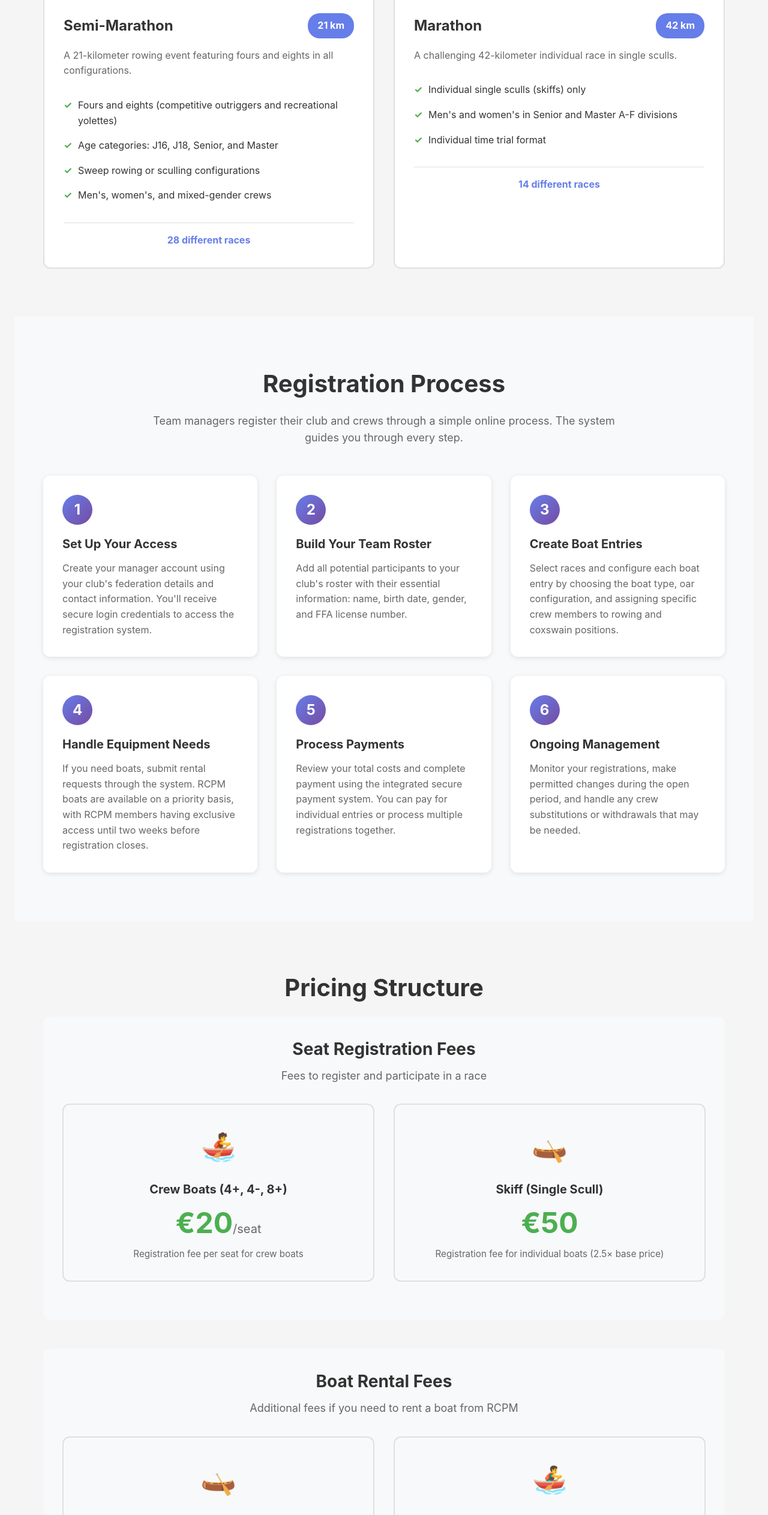
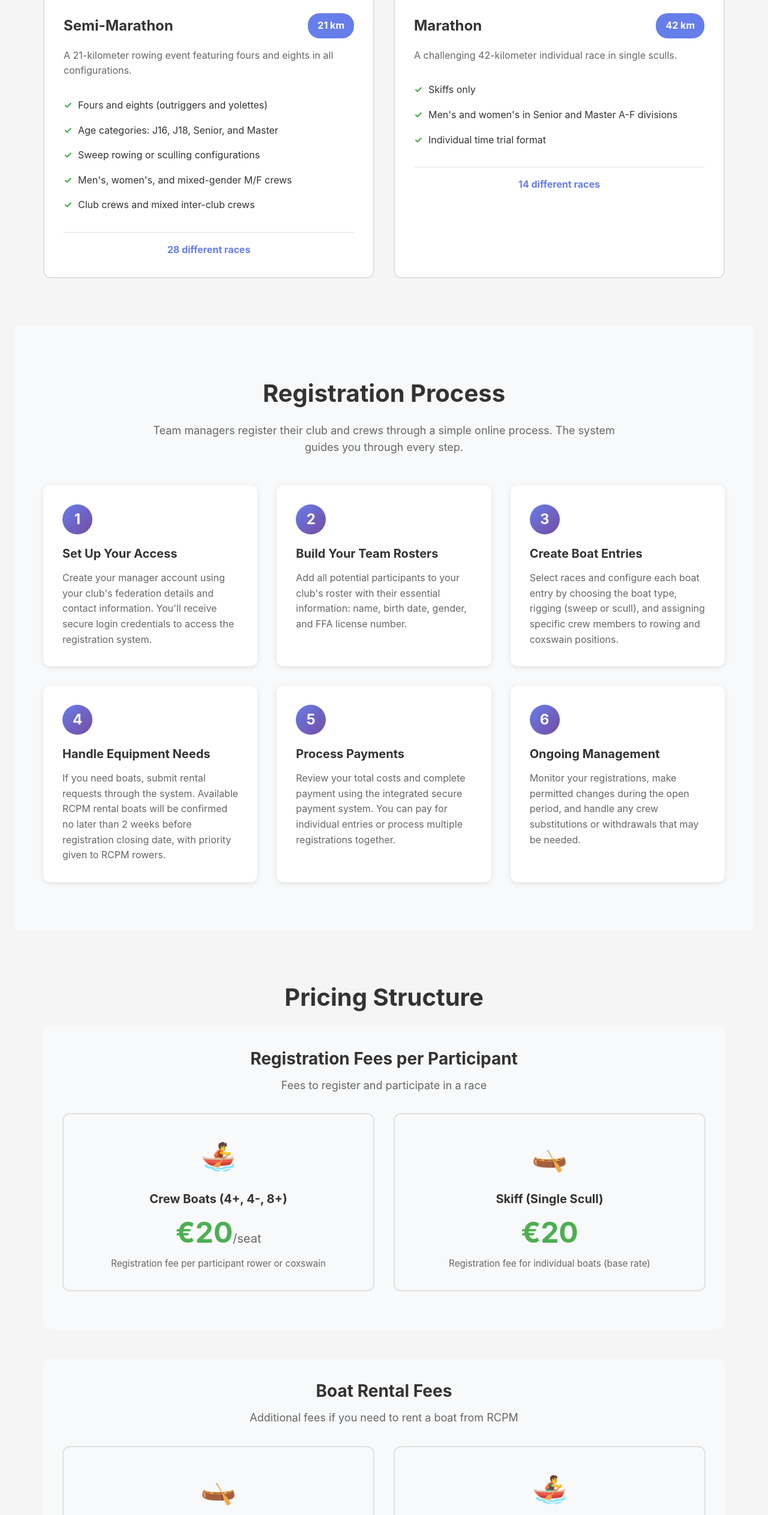
Before and after one commit to vbontoux/impressionnistes, a Vue app in the folder frontend/: page / in a window 1280 px wide. Shown: the part 1744-4270 px from the top of the page at 60% size. Built offline with nearby package versions, Linux system fonts and the light colour scheme; no server answers.

Commit message:
Fixed home page wording and fixed skiff place price to 20 euros instead of 50 euros

```diff
--- a/frontend/src/locales/en.json
+++ b/frontend/src/locales/en.json
@@ -521,16 +521,17 @@
       "semiMarathon": {
         "title": "Semi-Marathon",
         "description": "A 21-kilometer rowing event featuring fours and eights in all configurations.",
-        "boats": "Fours and eights (competitive outriggers and recreational yolettes)",
+        "boats": "Fours and eights (outriggers and yolettes)",
         "categories": "Age categories: J16, J18, Senior, and Master",
         "oars": "Sweep rowing or sculling configurations",
-        "crews": "Men's, women's, and mixed-gender crews",
+        "crews": "Men's, women's, and mixed-gender M/F crews",
+        "clubCrews": "Club crews and mixed inter-club crews",
         "racesCount": "28 different races"
       },
       "marathon": {
         "title": "Marathon",
         "description": "A challenging 42-kilometer individual race in single sculls.",
-        "boats": "Individual single sculls (skiffs) only",
+        "boats": "Skiffs only",
         "categories": "Men's and women's in Senior and Master A-F divisions",
         "format": "Individual time trial format",
         "racesCount": "14 different races"
@@ -544,16 +545,16 @@
         "description": "Create your manager account using your club's federation details and contact information. You'll receive secure login credentials to access the registration system."
       },
       "step2": {
-        "title": "Build Your Team Roster",
+        "title": "Build Your Team Rosters",
         "description": "Add all potential participants to your club's roster with their essential information: name, birth date, gender, and FFA license number."
       },
       "step3": {
         "title": "Create Boat Entries",
-        "description": "Select races and configure each boat entry by choosing the boat type, oar configuration, and assigning specific crew members to rowing and coxswain positions."
+        "description": "Select races and configure each boat entry by choosing the boat type, rigging (sweep or scull), and assigning specific crew members to rowing and coxswain positions."
       },
       "step4": {
         "title": "Handle Equipment Needs",
-        "description": "If you need boats, submit rental requests through the system. RCPM boats are available on a priority basis, with RCPM members having exclusive access until two weeks before registration closes."
+        "description": "If you need boats, submit rental requests through the system. Available RCPM rental boats will be confirmed no later than 2 weeks before registration closing date, with priority given to RCPM rowers."
       },
       "step5": {
         "title": "Process Payments",
@@ -568,15 +569,15 @@
       "title": "Pricing Structure",
       "seat": "seat",
       "seatFees": {
-        "title": "Seat Registration Fees",
+        "title": "Registration Fees per Participant",
         "description": "Fees to register and participate in a race",
         "crew": {
           "title": "Crew Boats (4+, 4-, 8+)",
-          "description": "Registration fee per seat for crew boats"
+          "description": "Registration fee per participant rower or coxswain"
         },
         "skiff": {
           "title": "Skiff (Single Scull)",
-          "description": "Registration fee for individual boats (2.5× base price)"
+          "description": "Registration fee for individual boats (base rate)"
         }
       },
       "boatRental": {
@@ -607,8 +608,8 @@
         },
         "skiff": {
           "title": "Skiff",
-          "calc": "1 seat × €50",
-          "total": "Total: €50"
+          "calc": "1 seat × €20",
+          "total": "Total: €20"
         },
         "fourWithRental": {
           "title": "Four + Boat Rental",
--- a/frontend/src/locales/fr.json
+++ b/frontend/src/locales/fr.json
@@ -521,16 +521,17 @@
       "semiMarathon": {
         "title": "Semi-Marathon",
         "description": "Une épreuve d'aviron de 21 kilomètres avec des quatre et des huit dans toutes les configurations.",
-        "boats": "Quatre et huit (outriggers compétitifs et yolettes récréatives)",
+        "boats": "Quatre et huit (outriggers et yolettes)",
         "categories": "Catégories d'âge : J16, J18, Senior et Master",
         "oars": "Configurations en pointe ou en couple",
-        "crews": "Équipages masculins, féminins et mixtes",
+        "crews": "Équipages masculins, féminins et mixtes H/F",
+        "clubCrews": "Équipages clubs et mixtes inter-clubs",
         "racesCount": "28 courses différentes"
       },
       "marathon": {
         "title": "Marathon",
         "description": "Une course individuelle exigeante de 42 kilomètres en skiff.",
-        "boats": "Skiffs individuels uniquement",
+        "boats": "Skiffs uniquement",
         "categories": "Hommes et femmes en catégories Senior et Master A-F",
         "format": "Format contre-la-montre individuel",
         "racesCount": "14 courses différentes"
@@ -544,16 +545,16 @@
         "description": "Créez votre compte de gestionnaire avec les détails de la fédération de votre club et vos coordonnées. Vous recevrez des identifiants sécurisés pour accéder au système d'inscription."
       },
       "step2": {
-        "title": "Constituez votre liste d'équipe",
+        "title": "Constituez votre liste d'équipes",
         "description": "Ajoutez tous les participants potentiels à la liste de votre club avec leurs informations essentielles : nom, date de naissance, genre et numéro de licence FFA."
       },
       "step3": {
         "title": "Créez vos inscriptions de bateaux",
-        "description": "Sélectionnez les courses et configurez chaque inscription de bateau en choisissant le type de bateau, la configuration des avirons et en assignant des membres d'équipage spécifiques aux positions de rameur et de barreur."
+        "description": "Sélectionnez les courses et configurez chaque inscription de bateau en choisissant le type de bateau, l'armement (pointe ou couple) et en assignant des membres d'équipage spécifiques aux positions de rameur et de barreur."
       },
       "step4": {
         "title": "Gérez vos besoins en équipement",
-        "description": "Si vous avez besoin de bateaux, soumettez des demandes de location via le système. Les bateaux du RCPM sont disponibles en priorité, les membres du RCPM ayant un accès exclusif jusqu'à deux semaines avant la clôture des inscriptions."
+        "description": "Si vous avez besoin de bateaux, soumettez des demandes de location via le système. Les bateaux RCPM disponibles à la location seront confirmés au plus tard 2 semaines avant la date de clôture des inscriptions, priorité étant donnée aux rameurs RCPM."
       },
       "step5": {
         "title": "Effectuez les paiements",
@@ -568,15 +569,15 @@
       "title": "Structure tarifaire",
       "seat": "place",
       "seatFees": {
-        "title": "Frais d'inscription par place",
+        "title": "Frais d'inscription par participant",
         "description": "Frais pour s'inscrire et participer à une course",
         "crew": {
           "title": "Bateaux d'équipage (4+, 4-, 8+)",
-          "description": "Frais d'inscription par place pour les bateaux d'équipage"
+          "description": "Frais d'inscription par participant rameur ou barreur"
         },
         "skiff": {
-          "title": "Skiff (Scull individuel)",
-          "description": "Frais d'inscription pour les bateaux individuels (2,5× prix de base)"
+          "title": "Skiff",
+          "description": "Frais d'inscription pour les bateaux individuels (tarif de base)"
         }
       },
       "boatRental": {
@@ -607,8 +608,8 @@
         },
         "skiff": {
           "title": "Skiff",
-          "calc": "1 place × 50 €",
-          "total": "Total : 50 €"
+          "calc": "1 place × 20 €",
+          "total": "Total : 20 €"
         },
         "fourWithRental": {
           "title": "Quatre + Location de bateau",
--- a/frontend/src/views/Home.vue
+++ b/frontend/src/views/Home.vue
@@ -165,6 +165,7 @@
               <li>{{ $t('home.events.semiMarathon.categories') }}</li>
               <li>{{ $t('home.events.semiMarathon.oars') }}</li>
               <li>{{ $t('home.events.semiMarathon.crews') }}</li>
+              <li>{{ $t('home.events.semiMarathon.clubCrews') }}</li>
             </ul>
             <div class="event-races">
               <strong>{{ $t('home.events.semiMarathon.racesCount') }}</strong>
@@ -250,7 +251,7 @@
             <div class="pricing-card">
               <div class="pricing-icon">🛶</div>
               <h4>{{ $t('home.pricing.seatFees.skiff.title') }}</h4>
-              <div class="price">€50</div>
+              <div class="price">€20</div>
               <p>{{ $t('home.pricing.seatFees.skiff.description') }}</p>
             </div>
           </div>
```
